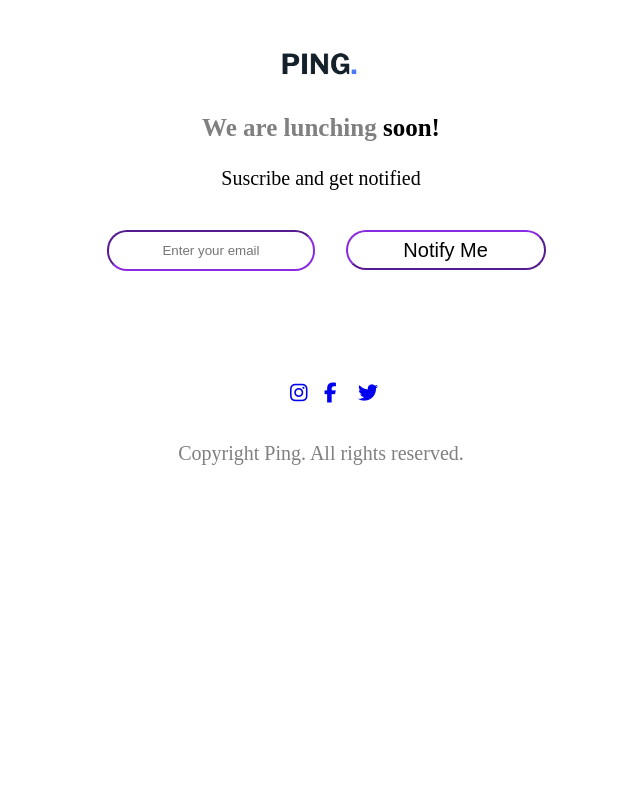
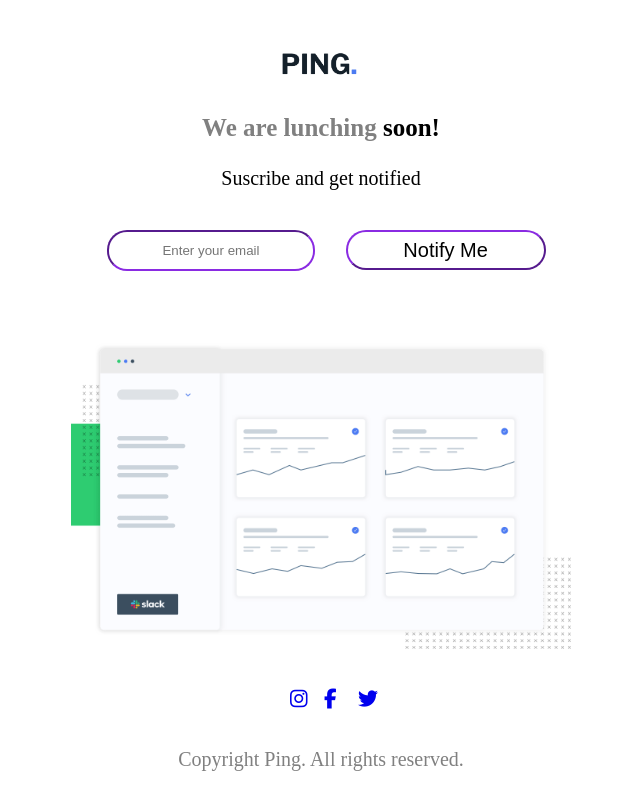
Before and after one commit to IfeoluwaAroboto/PING-coming-soon, a plain HTML site: page index.html in a window 1280 px wide. Shown: the whole page, without its empty margins (319-959 px from the left). Drawn offline with Linux system fonts and the light colour scheme.

Commit message:
Update index.html

```diff
--- a/index.html
+++ b/index.html
@@ -33,7 +33,7 @@
         <!--end input-->
         <!-- stat-->
         <div class="stat">
-            <img src= "IMG_9385.PNG" class="img2" alt="" srcset="">
+            <img src= "91D62909-21A2-4AF9-8C63-D8D4499C0E7A.png" class="img2" alt="" srcset="">
         </div>
         <!--end of stat-->
         <!--icon-->
```
